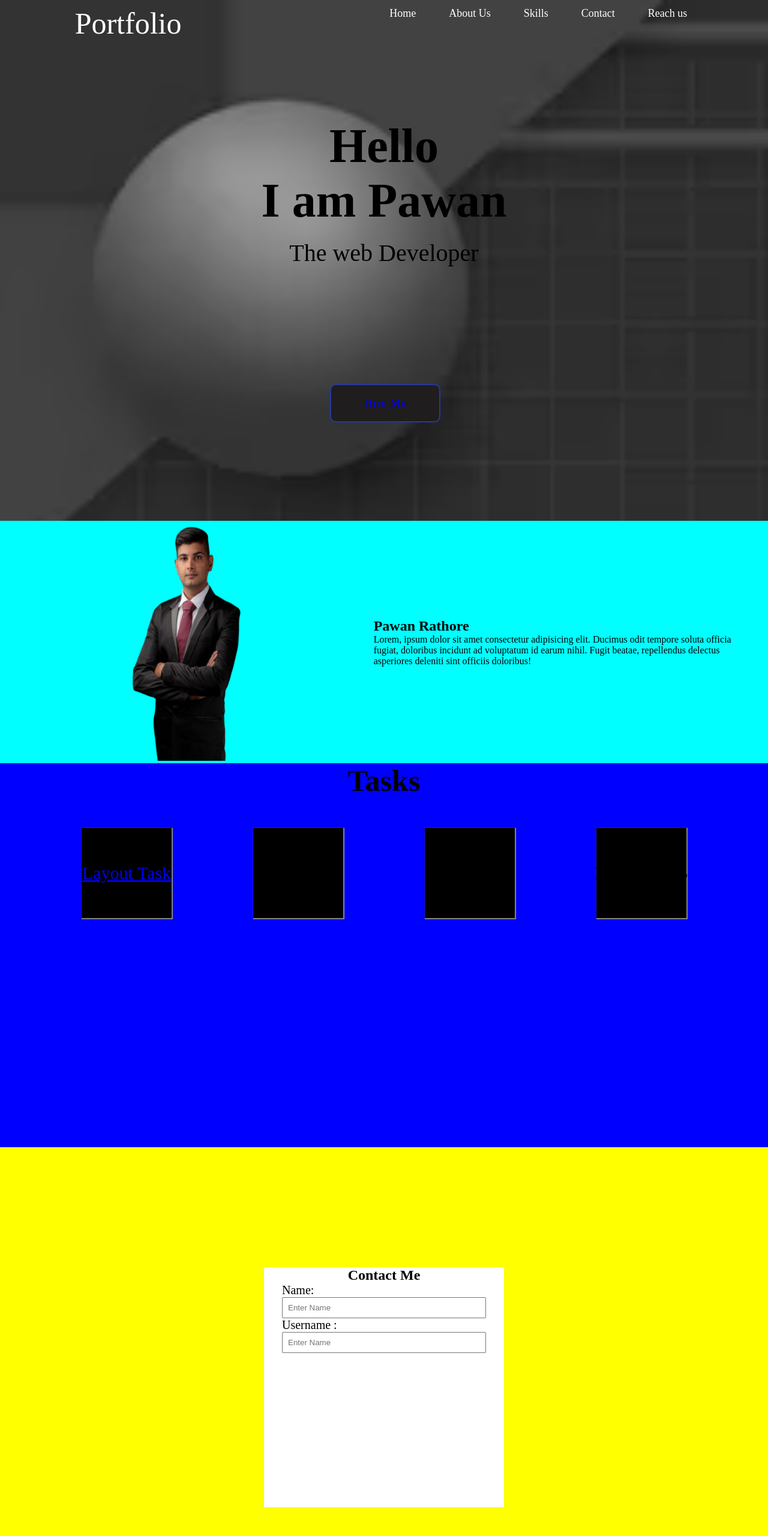
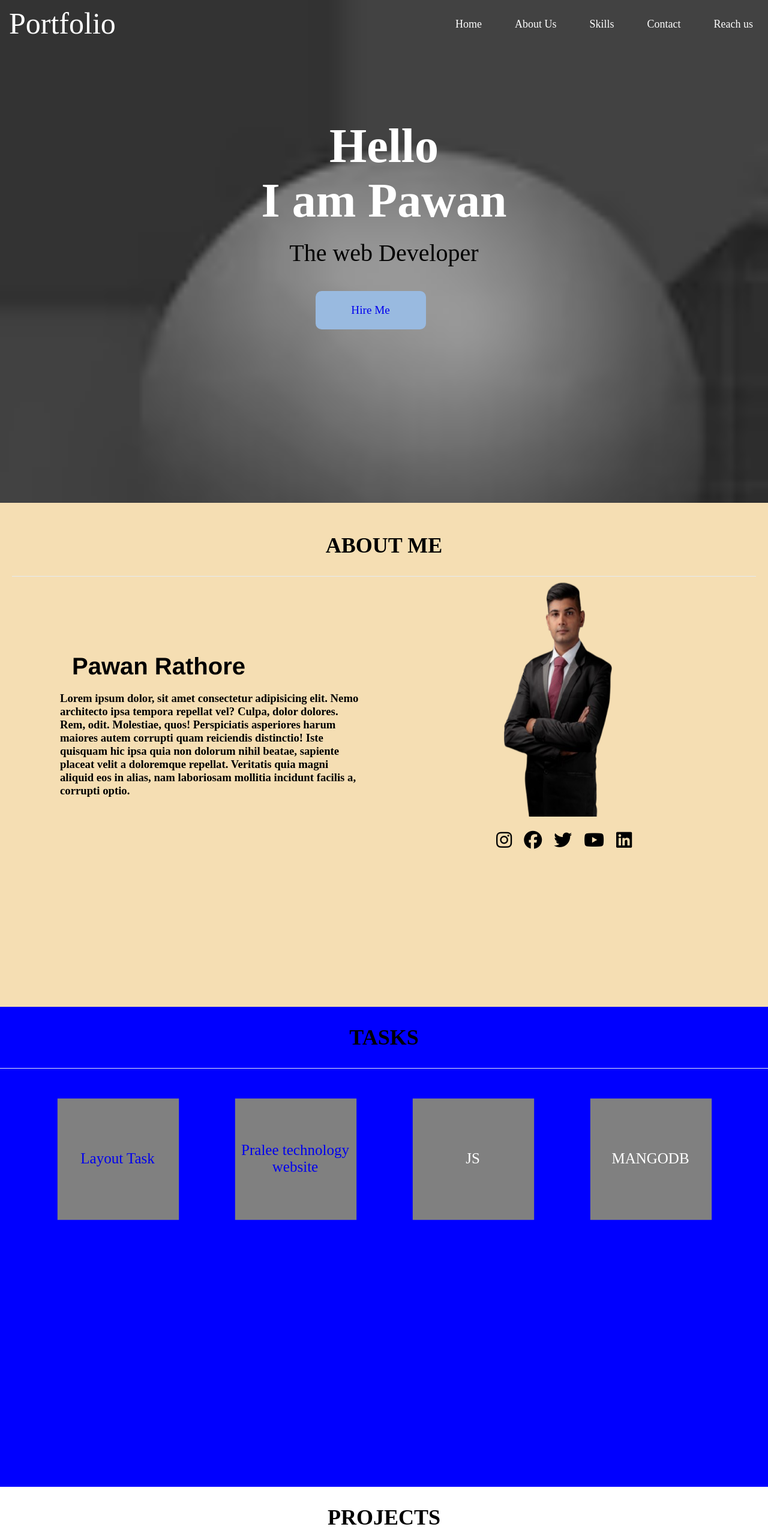
Before and after one commit to pawanrathore2/Task-Mern, a plain HTML site: page index.html in a window 1280 px wide. Shown: the top 2560 px of the page at 60% size. Drawn offline with Linux system fonts and the light colour scheme; a web font is replaced by a local one.

Commit message:
pralee technology website clone update

```diff
--- a/index.html
+++ b/index.html
@@ -9,20 +9,17 @@ and open the template in the editor.
         <meta http-equiv="Content-Type" content="text/html; charset=UTF-8">
         <link rel="stylesheet" href="style.css">
         <link rel="stylesheet" href="https://cdnjs.cloudflare.com/ajax/libs/font-awesome/6.7.2/css/all.min.css" integrity="sha512-Evv84Mr4kqVGRNSgIGL/F/aIDqQb7xQ2vcrdIwxfjThSH8CSR7PBEakCr51Ck+w+/U6swU2Im1vVX0SVk9ABhg==" crossorigin="anonymous" referrerpolicy="no-referrer" />
-        <link rel="stylesheet" href="https://rsms.me/inter/inter.css">
+
 
     </head>
     <body>
-        <header>
+        <header id="home">
            <div class="header-containor">
-
                <h1>Portfolio </h1>
-
-
                       <div class="header-a "> <a href="#home">Home</a>
-                <a href=".main-div">About Us</a>
-                <a href="#gallry">Skills</a>
-                <a href="#contact">Contact</a>
+                        <a href="#aboutus">About Us</a>
+                     <a href="#skill-section">Skills</a>
+                <a href="#contact-div">Contact</a>
                 <a href="#contact">Reach us</a>
             </div>
 
@@ -36,57 +33,84 @@ and open the template in the editor.
                         <h1>I am Pawan </h1>
                           <br>
                       <p>The web Developer</p>
-
                  <div class="first-div2">
                      <a href="mailto:rathorpawan287@gmail.com">Hire Me</a>
                  </div>
-
          </div>
 </div>
 <!--home end-->
   <main>
     <!-- about me -->
-    <section>
+    <section id="aboutus" class="about-section">
+
+                      <div class="heading-h1"><h1>About ME</h1></div>
                          <div class="main-div">
-        <div class="img-div">
-            <img src="man-photo-removebg-preview.png" width="500px" height="400px">
+                            <div class="main-para">
+                                <h2 style="padding: 20px; font-family:'Franklin Gothic Medium', 'Arial Narrow', Arial, sans-serif; font-size: 40px;">Pawan Rathore</h2>
+                                      <h3>
+                                        Lorem ipsum dolor, sit amet consectetur adipisicing elit. Nemo architecto ipsa tempora repellat vel? Culpa, dolor dolores. Rem, odit. Molestiae, quos! Perspiciatis asperiores harum maiores autem corrupti quam reiciendis distinctio!
+                                        Iste quisquam hic ipsa quia non dolorum nihil beatae, sapiente placeat velit a doloremque repellat. Veritatis quia magni aliquid eos in alias, nam laboriosam mollitia incidunt facilis a, corrupti optio.
+                                      </h3>
                             </div>
-        <div class="main-para">
-            <h2>Pawan Rathore</h2>
-            <p>Lorem, ipsum dolor sit amet consectetur adipisicing elit. Ducimus odit tempore soluta officia<br> fugiat, doloribus incidunt ad voluptatum id earum nihil. Fugit beatae, repellendus delectus<br> asperiores deleniti sint officiis doloribus!</p>
+                                          <div class="img-div" >
+                                                <img  src="man-photo-removebg-preview.png" width="500px" height="400px"  >
+                                                <div class="icon-div">
+                                                    <i class="fa-brands fa-instagram"></i>
+                                                    <i class="fa-brands fa-facebook"></i>
+                                                    <i class="fa-brands fa-twitter"></i>
+                                                    <i class="fa-brands fa-youtube"></i>
+                                                    <i class="fa-brands fa-linkedin"></i>
+                                                </div>
                                            </div>
                          </div>
 
 
+    </section>
+    <!-- about me end -->
+    <!-- my Task -->
+     <section class="section-task" id="skill-section">
+                       <div class="heading-h1"><h1>tasks</h1></div>
+                          <div class="skill-div">
+                           <div class="skill"><a href= "https://pawanrathore2.github.io/Task-Mern/task2.html">Layout Task</a></div>
+                             <div class="skill"><a href= "https://pawanrathore2.github.io/Task-Mern/tailwind-task.html">Pralee technology website</a></div>
+                               <div class="skill">JS</div>
+                                 <div class="skill">MANGODB</div>
                         </div>
   </section>
-    <!-- about me end -->
-    <!-- my projects -->
-     <section class="section-task">
-     <h1 style="text-align: center; font-size: 50px;">
-        Tasks
-     </h1>
+  <!-- task end -->
+  <!-- Projects -->
+  <section class="section-project" id="skill-section">
+                        <div class="heading-h1"><h1>Projects</h1></div>
                           <div class="skill-div">
-
-      <div class="skill"><a href="https://github.com/pawanrathore2/Task-Mern/task2.html">Layout Task</a></div>
+                               <div class="skill"></div>
+                                    <div class="skill">CSS</div>
+                                        <div class="skill">JS</div>
+                                        <div class="skill">MANGODB</div>
+</div>
+                          <div class="skill-div">
+                             <div class="skill"></div>
                                     <div class="skill">CSS</div>
                                 <div class="skill">JS</div>
                                   <div class="skill">MANGODB</div>
                             </div>
 </section>
-  <section class="contect">
+<!-- Project End -->
+ <!-- contact form -->
+  <section class="contect" id="contact-div">
     <div class="contect-div">
         <form action="#" method="post">
             <h1 style="text-align: center;">
                 Contact Me
             </h1>
-            <label for="Name">
-             Name: </label>  <input type="text" placeholder="Enter Name">
+            <div class="form-div">
+         <label>
+             Name:  <input type="text" placeholder="Enter Name">
+             </label>
 
-            <br>
-            <label for="username">
-              Username :</label> <input type="text" placeholder="Enter Name">
-
+          <label>
+              Username :  <input type="text" placeholder="Enter Name">
+          </label>
+          </div>
         </form>
     </div>
   </section>
--- a/style.css
+++ b/style.css
@@ -3,28 +3,24 @@
 
 }
 body{
-background-image: url(portfolio-img4.avif);
-background-size: cover;
- background-repeat: no-repeat;
+    background-image: url(portfolio-img4.avif);
+    background-size: cover;
+     background-repeat: no-repeat;
+
 }
 .header-containor{
     display: flex;
-    justify-content:space-evenly;
-
+    justify-content: space-between;
+    align-items: center;
     padding: 10px 15px;
     color: white;
     font-size: 20px;
-    position: relative;
-flex-grow: 1;
 }
-
-
 header h1{
     align-items: center;
     width: 30%;
     font-size: 50px;
     font-weight: 100;
-
 }
 .header-a a{
     display:Inline;
@@ -41,12 +37,14 @@ header h1{
     align-items: center;
     text-align: center;
     margin-top: 120px;
+
  }
 .first{
     height: 80vh;
 }
 .first h1{
     font-size: 80px;
+    color: white;
 
 }
 .first p{
@@ -54,21 +52,19 @@ header h1{
 }
 
 .first-div2{
-    position: absolute;
-top: 80%;
-left: 43%;
 
-     align-items: center;
+   margin-top: 40px ;
+   margin-left: 90px;
     text-decoration: none;
-    background-color: #1f1d1d;
-    border: 2px solid rgb(37, 56, 158);
+    background: rgb(153, 186, 224);;
+    border: 2px solid rgb(153, 186, 224);
     line-height: 60px;
     width: 180px;
     border-radius: 10px;
-    color: rgb(32, 48, 197);
+    color: white;
     font-size: 1.2rem;
-    outline: none;
-    letter-spacing: 1px;
+
+
     text-align: center;
 
 }
@@ -88,8 +84,47 @@ left: 43%;
      text-align: center;
 }
 .section-task{
-    height: 80vh;
+    height: 100vh;
     background-color: blue;
+}
+.section-project{
+    height: 100vh;
+    background-color:white;
+}
+.about-section{
+    height: 100vh;
+    background-color: wheat;
+    padding: 20px;
+
+}
+ .heading-h1{
+    font-size: 24px;
+    font-weight: 600;
+    text-transform: uppercase;
+    padding: 30px;
+    border-bottom: 1px solid #e5ebf2;
+text-align: center;
+}
+.main-para{
+    width: 500px;
+}
+.icon-div{
+    display: flex
+    ;
+        justify-content: center;
+        align-items: center;
+        width: 100%;
+        height: 70px;
+
+}
+i{
+    padding-left: 20px;
+    font-size: 30px;
+    transition: all 2s ease-in-out;
+}
+i:hover{
+transform: scale(20px);
+box-shadow: 4px 4px 4px;
 }
 .skill-div{
     display: flex;
@@ -100,10 +135,10 @@ left: 43%;
 
 }
 .skill{
-  background-color: black;
-    width: 150px;
-    height: 150px;
-    font-size: 30px;
+  background-color: gray;
+    width: 200px;
+    height: 200px;
+    font-size: 25px;
     font-weight: 200;
    text-align: center;
    display: flex;
@@ -111,7 +146,11 @@ left: 43%;
    align-items: center;
    box-shadow: 1px 1px 1px 1px gray;
    transition: all ease-in-out 1s;
+   color: white;
 
+}
+.skill a{
+    text-decoration: none;
 }
 .skill:hover{
   box-shadow: 1px 1px 1px 10px gray;
@@ -121,8 +160,8 @@ left: 43%;
     display: flex;
     justify-content: space-evenly;
     align-items: center;
-    margin-top: 30px;
-    background-color: aqua;
+
+
 }
 .contect{
     height: 100vh;
@@ -133,20 +172,30 @@ left: 43%;
 }
 .contect-div{
 
-    width: 400px;
+    width: 700px;
     height: 400px;
     background-color: white;
     border: 2px transparent white;
 }
  label{
     display: block;
+
     margin-left: 30px;
     font-size: 20px;
     font-weight: 200;
  }
  input{
-    margin-left: 30px;
-    padding: 8px;
-    width: 80%;
+    padding: 25px;
+    font-size: 14px;
+    border: 1px solid #aa0f0f;
+    border-radius: 0px;
+    box-shadow: none;
+
+    background: #fff;
+    color: #636a82;
 
  }
+ .form-div{
+    display: flex;
+    padding-top: 40px;
+ }
--- /dev/null
+++ b/tailwind-task.css
@@ -0,0 +1,4 @@
+@import "tailwindcss";
+.my-color{
+    background-color: rgb(55, 66, 85);
+}
```
Also changed, not shown: tailwind-task.html (added, +105 -0 lines). Lines whose indentation alone changed are shown as unchanged.
